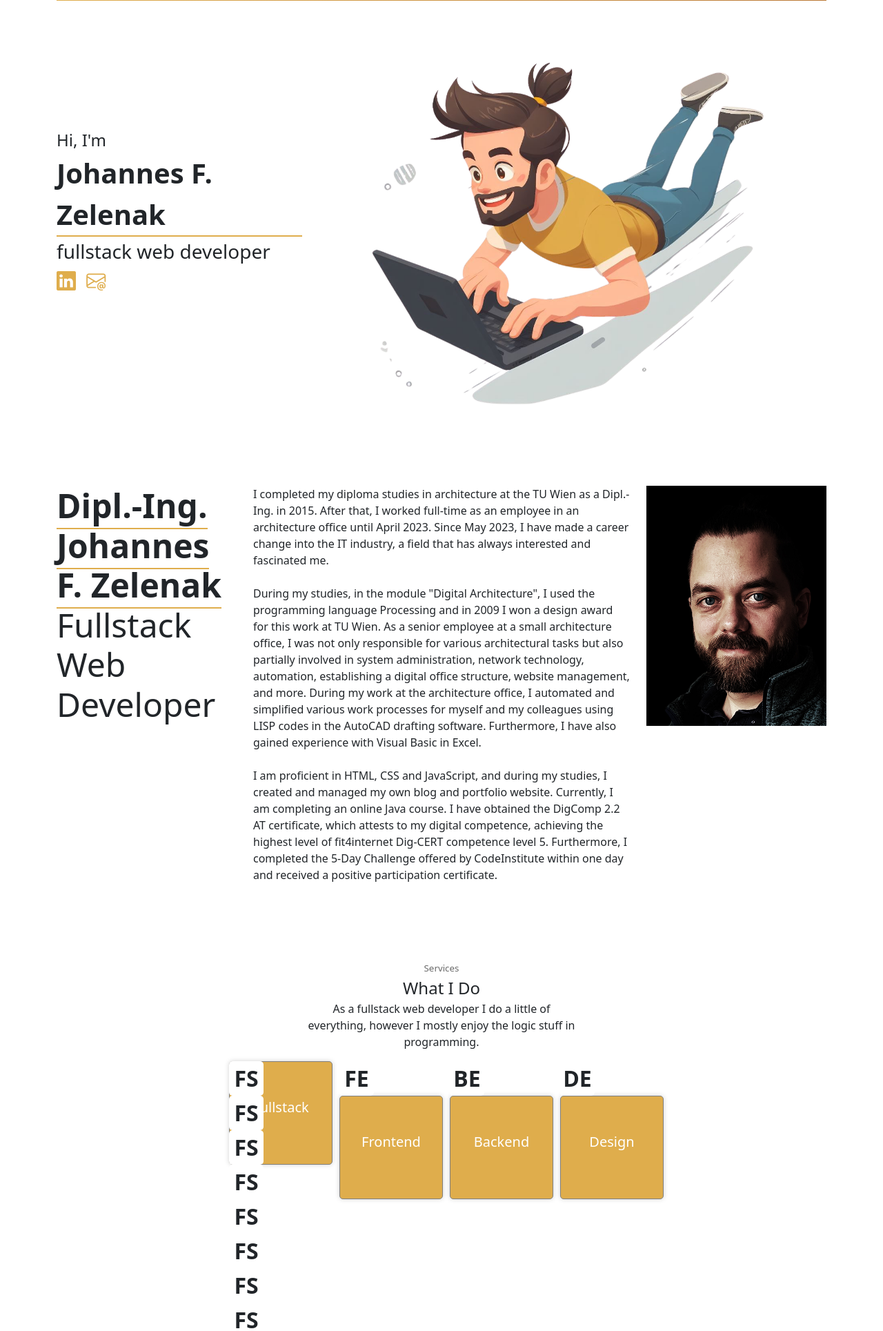
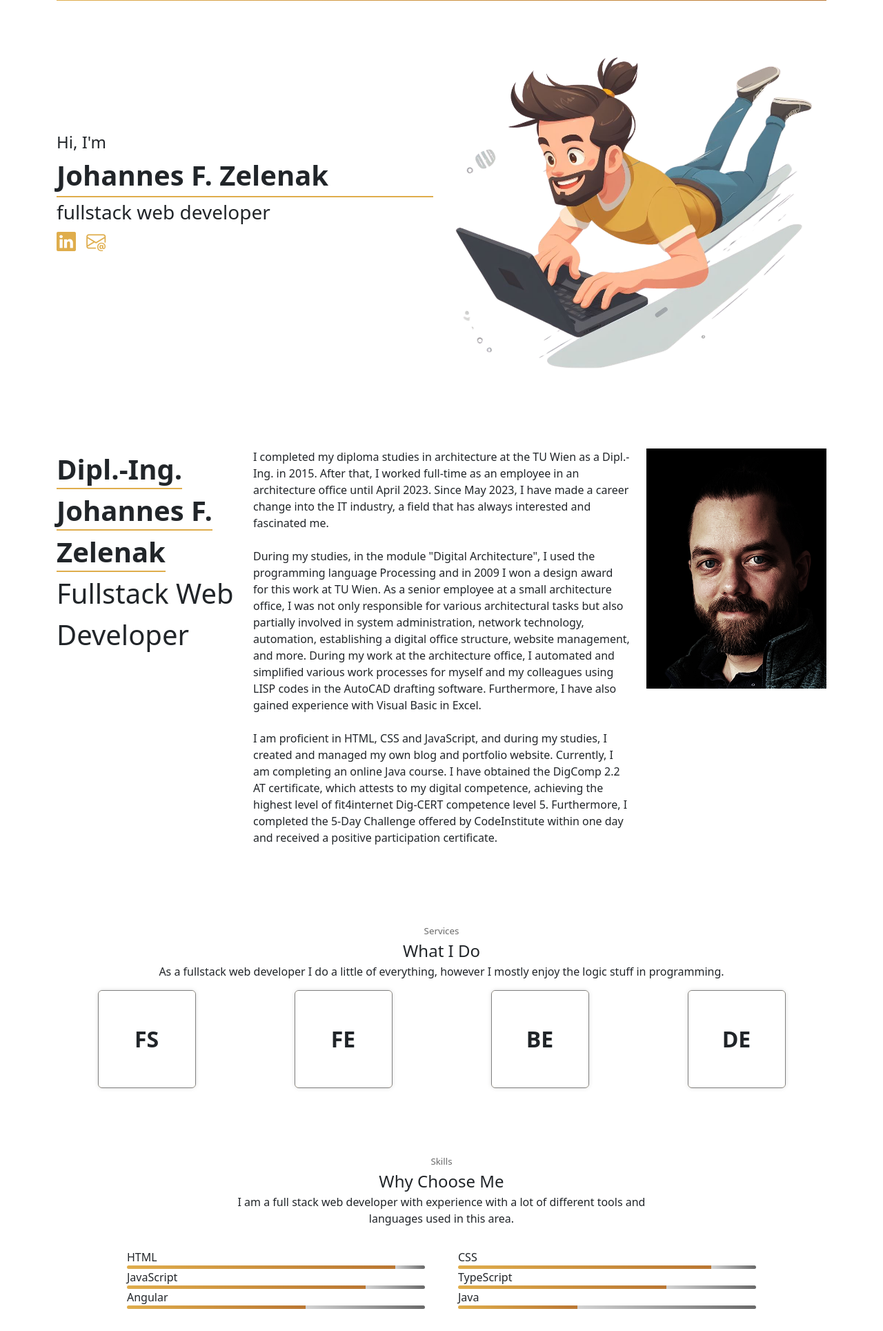
Before and after one commit to JFZelenak/CFV-deployedPortfolio, a PHP site: page / in a window 1280 px wide. Shown: the part 44-1973 px from the top of the page at 69% size. Run offline with PHP 8.4, Linux system fonts and the light colour scheme.

Commit message:
add changes

```diff
--- a/index.html
+++ b/index.html
@@ -34,8 +34,8 @@
     <!-- home -->
     <div class="container mb-5" id="myHome">
         <div class="navbarspacer"></div>
-        <div class="row">
-            <div class="col-4 d-flex flex-column justify-content-center">
+        <div class="row row-cols-1 ro1-cols-xs-1 row-cols-sm-1 row-cols-md-2 row-cols-lg-2 row-cols-xl-2 row-cols-xxl-2">
+            <div class="d-flex flex-column justify-content-center">
                 <div class="fs-4">Hi, I'm</div>
                 <div class="fs-1 fw-bold colorUnderline">Johannes F. Zelenak</div>
                 <div class="fs-3">fullstack web developer</div>
@@ -44,7 +44,7 @@
                     <a href="mailto:jf.zelenak@gmail.com" class="myLink"><i class="bi bi-envelope-at"></i></a>
                 </div>
             </div>
-            <div class="col-8 d-flex justify-content-center">
+            <div class="d-flex">
                 <img src="./assets/images/it-guy-flying3_removebg.png" alt="picture of IT guy flying through space" id="myHeroImage">
             </div>
         </div>
@@ -55,13 +55,13 @@
         <div class="navbarspacer"></div>
 
         <div class="row">
-            <div class="col-3 d-flex">
-                <p class="display-5 mb-3">
+            <div class="col-12 col-md-3">
+                <p class="fs-1 mb-3">
                     <span class="fw-bold colorUnderline">Dipl.-Ing. Johannes F. Zelenak</span><br>
                         Fullstack Web Developer
                 </p>
             </div>
-            <div class="col-6 d-flex">
+            <div class="col-12 col-md-6">
                 <p>I completed my diploma studies in architecture at the TU Wien as a Dipl.-Ing. in 2015.
                     After that, I worked full-time as an employee in an architecture office until April 2023. Since May
                     2023, I have made a career change into the IT industry, a field that has always interested and
@@ -82,7 +82,7 @@
                     CodeInstitute within one day and received a positive participation certificate.
                 </p>
             </div>
-            <div class="col-3 d-flex">
+            <div class="col-12 col-md-3">
                 <div>
                     <img src="./assets/images/Profilbild-jfz.jpg" alt="profile picture">
                 </div>
@@ -92,109 +92,65 @@
     </div>
     </div>
     <!-- services -->
-    <div class="container mb-5 w-50" id="myServices">
+    <div class="container mb-5" id="myServices">
         <div class="navbarspacer"></div>
         <div class="row mb-3">
-            <div class="col-2"></div>
-            <div class="col-8">
+            <div class="col-12 col-md-8 text-center w-100">
                 <div class="fs-7 text-center">Services</div>
                 <div class="fs-4 text-center">What I Do</div>
                 <div class="fs-6 text-center">As a fullstack web developer I do a little of everything, however I mostly
                     enjoy the logic stuff in programming.</div>
             </div>
-            <div class="col-2"></div>
         </div>
-        <div class="row row-cols-4 justify-content-between">
+        <div class="row row-cols-1 row-cols-md-4 justify-content-between">
             <div class="serviceCardCont">
-
                 <div class="unmovingCard">
                     <div>
                         <p class="fs-5">Fullstack</p>
                     </div>
                 </div>
-                <div class="movingCard" onmouseover="moveAway(this)" style="">
+                <div class="movingCard">
                     <div>
                         <p class="fs-2 mt-0 mb-0"><b>FS</b></p>
                     </div>
                 </div>
-                <div class="movingCard" onmouseover="moveAway(this)">
-                    <div>
-                        <p class="fs-2 mt-0 mb-0"><b>FS</b></p>
-                    </div>
-                </div>
-                <div class="movingCard" onmouseover="moveAway(this)">
-                    <div>
-                        <p class="fs-2 mt-0 mb-0"><b>FS</b></p>
-                    </div>
-                </div>
-                <div class="movingCard" onmouseover="moveAway(this)">
-                    <div>
-                        <p class="fs-2 mt-0 mb-0"><b>FS</b></p>
-                    </div>
-                </div>
-                <div class="movingCard" onmouseover="moveAway(this)">
-                    <div>
-                        <p class="fs-2 mt-0 mb-0"><b>FS</b></p>
-                    </div>
-                </div>
-                <div class="movingCard" onmouseover="moveAway(this)">
-                    <div>
-                        <p class="fs-2 mt-0 mb-0"><b>FS</b></p>
-                    </div>
-                </div>
-                <div class="movingCard" onmouseover="moveAway(this)">
-                    <div>
-                        <p class="fs-2 mt-0 mb-0"><b>FS</b></p>
-                    </div>
-                </div>
-                <div class="movingCard" onmouseover="moveAway(this)">
-                    <div>
-                        <p class="fs-2 mt-0 mb-0"><b>FS</b></p>
-                    </div>
-                </div>
-                <div class="movingCard" onmouseover="moveAway(this)">
-                    <div>
-                        <p class="fs-2 mt-0 mb-0"><b>FS</b></p>
-                    </div>
-                </div>
-
             </div>
 
             <div class="serviceCardCont">
-                <div class="movingCard" onmouseover="moveAway(this)">
-                    <div>
-                        <p class="fs-2 mt-0 mb-0"><b>FE</b></p>
-                    </div>
-                </div>
                 <div class="unmovingCard">
                     <div>
                         <p class="fs-5">Frontend</p>
                     </div>
                 </div>
+                <div class="movingCard">
+                    <div>
+                        <p class="fs-2 mt-0 mb-0"><b>FE</b></p>
+                    </div>
+                </div>
             </div>
 
             <div class="serviceCardCont">
-                <div class="movingCard" onmouseover="moveAway(this)">
-                    <div>
-                        <p class="fs-2 mt-0 mb-0"><b>BE</b></p>
-                    </div>
-                </div>
                 <div class="unmovingCard">
                     <div>
                         <p class="fs-5">Backend</p>
                     </div>
                 </div>
+                <div class="movingCard">
+                    <div>
+                        <p class="fs-2 mt-0 mb-0"><b>BE</b></p>
+                    </div>
+                </div>
             </div>
 
             <div class="serviceCardCont">
-                <div class="movingCard" onmouseover="moveAway(this)">
-                    <div>
-                        <p class="fs-2 mt-0 mb-0"><b>DE</b></p>
-                    </div>
-                </div>
                 <div class="unmovingCard">
                     <div>
                         <p class="fs-5">Design</p>
+                    </div>
+                </div>
+                <div class="movingCard">
+                    <div>
+                        <p class="fs-2 mt-0 mb-0"><b>DE</b></p>
                     </div>
                 </div>
             </div>
--- a/script.js
+++ b/script.js
@@ -20,36 +20,3 @@ tools.forEach((tool) => {
         </div>
     `;
 });
-function moveAway(movingDiv) {
-    const rect = movingDiv.getBoundingClientRect();
-    const centerX = rect.left + rect.width / 2;
-    const centerY = rect.top + rect.height / 2;
-    // Define the maximum distance you want the div to move away
-    const maxDistance = 100; // Adjust this value as needed
-    // Get the current mouse position
-    const updatePosition = (event) => {
-        const mouseX = event.clientX;
-        const mouseY = event.clientY;
-        const deltaX = mouseX - centerX;
-        const deltaY = mouseY - centerY;
-        // Calculate the angle in radians
-        const angle = Math.atan2(deltaY, deltaX);
-        // Calculate the distance from the mouse pointer
-        const distance = Math.sqrt(Math.pow(deltaX, 2) + Math.pow(deltaY, 2));
-        if (distance < maxDistance) {
-            // Calculate a new position
-            const newX = centerX - maxDistance * Math.cos(angle);
-            const newY = centerY - maxDistance * Math.sin(angle);
-            // Apply CSS transformations to move the div
-            movingDiv.style.transform = `translate(${newX - centerX}px, ${newY - centerY}px)`;
-        }
-    };
-    // Attach the mousemove event listener to the entire document
-    document.addEventListener('mousemove', updatePosition);
-    movingDiv.addEventListener('mouseout', () => {
-        // Reset the div's position when the mouse moves away
-        movingDiv.style.transform = 'translate(0, 0)';
-        // Remove the mousemove event listener to stop tracking the mouse
-        document.removeEventListener('mousemove', updatePosition);
-    });
-}
--- a/style.css
+++ b/style.css
@@ -34,8 +34,8 @@
     color: var(--main-color);
 }
 #myHeroImage {
-    z-index: 5;
-    height: 600px;
+    /* z-index: 5; */
+    width: 100%;
 }
 
 /* myAbout */
@@ -46,7 +46,10 @@
 /* myServices */
 .serviceCardCont {
     overflow: hidden;
-    z-index: 7;
+    z-index: 99;
+    padding: 0px;
+    display: flex;
+    justify-content: center;
 }
 .movingCard, .unmovingCard {
     border-radius: 5px;
@@ -55,25 +58,26 @@
     flex-direction: row;
     justify-content: center;
     align-items: center;
-    transition: 500ms all linear;
+    padding: 0px;
+    margin: 0px;
 }
 .movingCard {
-    width: 50px;
-    height: 50px;
+    width: 140px;
+    height: 140px;
     position: relative;
-    /* transition: 500ms all linear; */
     z-index: 6;
-    background-color: white;
+    background-color: rgba(255,255,255,1);
+    /* outline: 1px solid red; */
 }
 .unmovingCard {
-    width: 150px;
-    height: 150px;
-    border: 1px solid gray;
+    width: 140px;
+    height: 140px;
+    outline: 1px solid gray;
     box-shadow: 0px 0px 7px lightgray;
     position: absolute;
     background-color: var(--main-color);
     color: white;
-    /* z-index: 7; */
+    z-index: 5;
 }
 .movingCard p {
     margin: 0;
```
Also changed, not shown: script.ts (+0 -42 lines).
